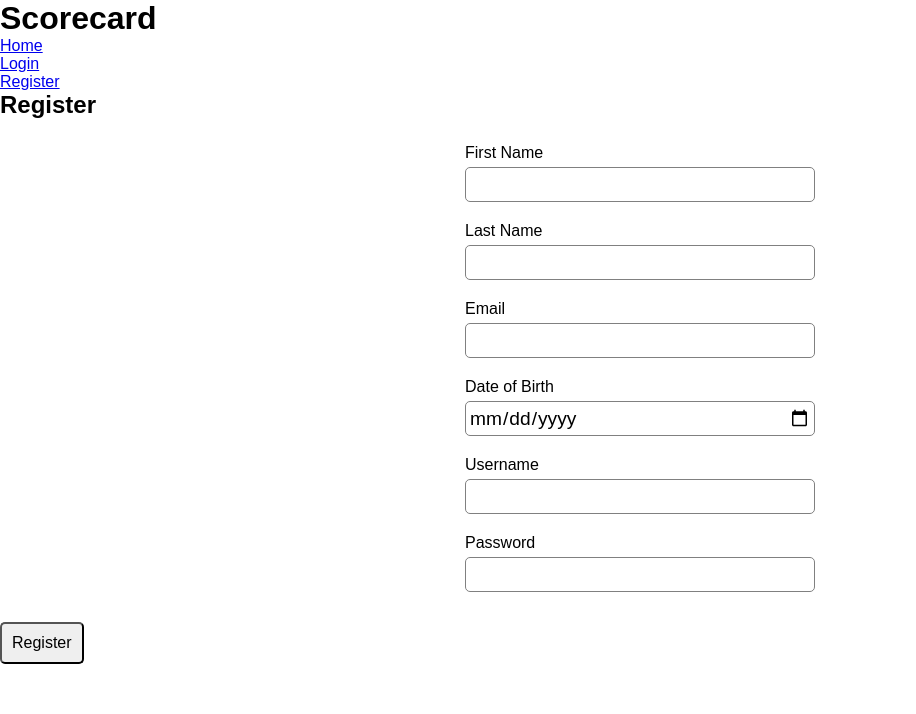
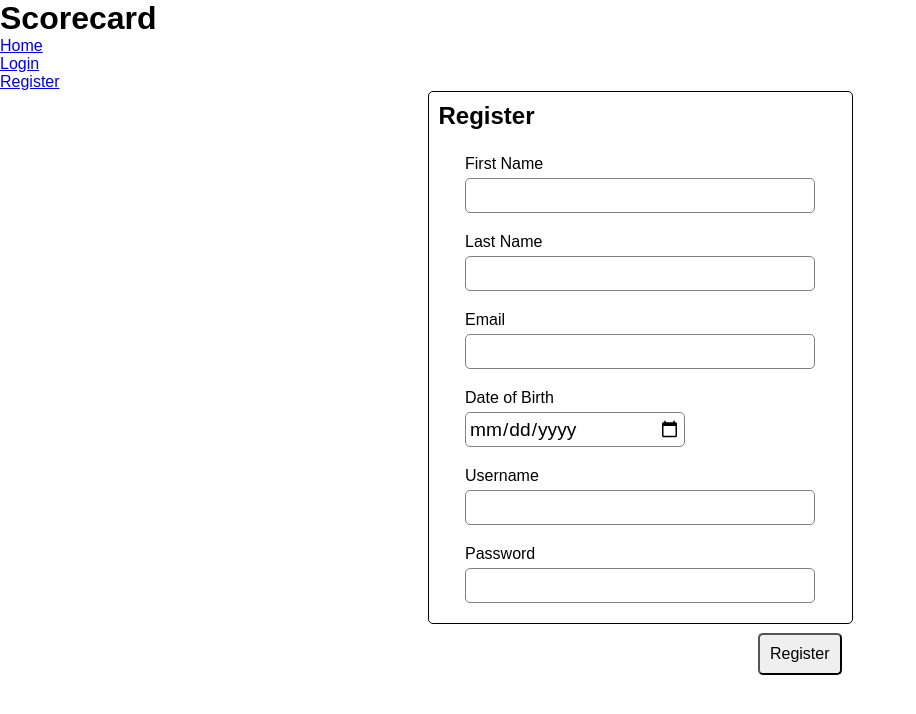
Before and after one commit to RoundEm/Clash_for_the_Cup, a React (Create React App) app: page /register in a window 1280 px wide. Shown: the top 714 px of the page, without its empty margins (0-916 px from the left). Built offline with nearby package versions, Linux system fonts and the light colour scheme.

Commit message:
Basic styling

```diff
--- a/src/components/Login.css
+++ b/src/components/Login.css
@@ -1,9 +1,10 @@
-#login {
+#login, #register {
     width: 425px;
     border: 1px solid;
     border-radius: 5px;
     padding: 10px;
     margin: 0 auto;
+    clear: both;
 }
 fieldset label {
     text-align: left;
@@ -30,11 +31,15 @@ input {
     border: 1px solid grey;
     border-radius: 5px;
 }
+input#date-of-birth {
+    width: 220px;
+}
 button {
     margin: 20px 0 0;
     padding: 10px;
     border-radius: 5px;
     font-size: 1em;
+    float: right;
 }
 /* move to index.css?? */
 button:hover {
--- a/src/index.css
+++ b/src/index.css
@@ -3,4 +3,5 @@
   padding: 0;
   font-family: sans-serif;
   box-sizing: border-box;
+
 }
```
